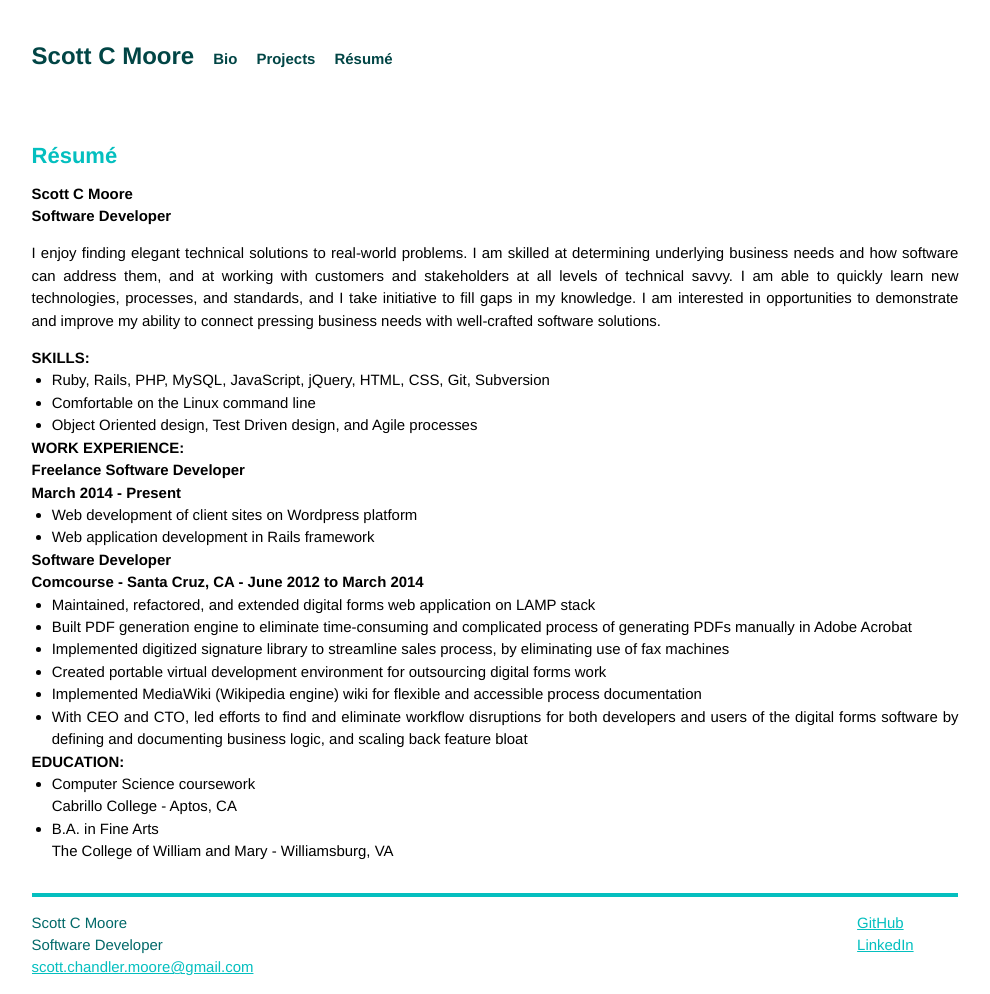
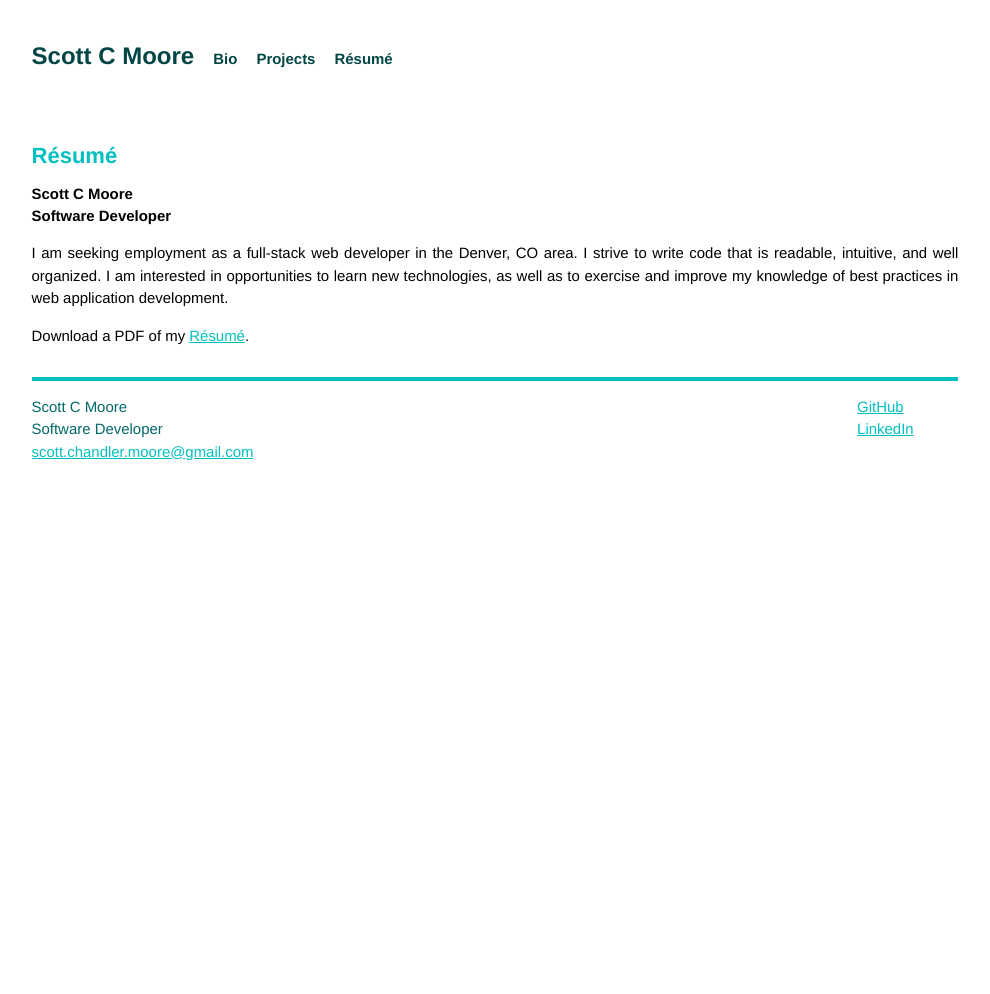
Before and after one commit to scottcmoore/scottcmoore.github.io, a Jekyll site: the page built from resume.html, in a window 1280 px wide. Shown: the whole page, without its empty margins (145-1135 px from the left). Built offline with Jekyll 4.4.1, drawn with Linux system fonts in a browser that asks for light colours; Markdown is read by kramdown in place of the engine named in the settings; after the commit the page ends 945 px from its top, so only the background shows below that.

Commit message:
Switch to PDF resume.

```diff
--- a/resume.html
+++ b/resume.html
@@ -3,54 +3,10 @@ layout: default
 title: R&eacute;sum&eacute; | Software Developer, Santa Cruz CA, Scott C Moore
 ---
 <h2>R&eacute;sum&eacute;</h2>
-<div class="post">
-	<section>
-		<h3>Scott C Moore</h3>
-		<h4>Software Developer</h4>
-		<p>
-			I enjoy finding elegant technical solutions to real-world problems. I am skilled at determining underlying business needs and how software can address them, and at working with customers and stakeholders at all levels of technical savvy. I am able to quickly learn new technologies, processes, and standards, and I take initiative to fill gaps in my knowledge. I am interested in opportunities to demonstrate and improve my ability to connect pressing business needs with well-crafted software solutions.
-		</p>
-	</section>
-	<section>
-		<h5>SKILLS:</h5>
-		<ul>
-			<li>Ruby, Rails, PHP, MySQL, JavaScript, jQuery, HTML, CSS, Git, Subversion</li>
-			<li>Comfortable on the Linux command line</li>
-			<li>Object Oriented design, Test Driven design, and Agile processes</li>
-		</ul>
-	</section>
-	<section>
-
-		<h5>WORK EXPERIENCE:</h5>
-		<div class="resume_job">
-			<h6>Freelance Software Developer</h6>
-			<h6>March 2014 - Present</h6>
-			<ul>
-				<li>Web development of client sites on Wordpress platform</li>
-				<li>Web application development in Rails framework</li>
-			</ul>
-		</div>
-		<div class="resume_job">
-			<h6>Software Developer</h6>
-			<h6>Comcourse - Santa Cruz, CA - June 2012 to March 2014</h6>
-			<ul>
-				<li>Maintained, refactored, and extended digital forms web application on LAMP stack</li>
-				<li>Built PDF generation engine to eliminate time-consuming and complicated process of generating PDFs manually in Adobe Acrobat</li>
-				<li>Implemented digitized signature library to streamline sales process, by eliminating use of fax machines</li>
-				<li>Created portable virtual development environment for outsourcing digital forms work</li>
-				<li>Implemented MediaWiki (Wikipedia engine) wiki for flexible and accessible process documentation</li>
-				<li>With CEO and CTO, led efforts to find and eliminate workflow disruptions for both developers and users of the digital forms software by defining and documenting business logic, and scaling back feature bloat</li>
-			</ul>
-		</div>
-	</section>
-	<section>
-
-		<h5>EDUCATION:</h5>
-		<ul>
-			<li>Computer Science coursework<br />
-				Cabrillo College - Aptos, CA</li>
-				<li>B.A. in Fine Arts<br />
-					The College of William and Mary - Williamsburg, VA</li>
-				</ul>
-			</div>
-		</section>
+<h3>Scott C Moore</h3>
+<h4>Software Developer</h4>
+<p>
+	I am seeking employment as a full-stack web developer in the Denver, CO area. I strive to write code that is readable, intuitive, and well organized. I am interested in opportunities to learn new technologies, as well as to exercise and improve my knowledge of best practices in web application development.
+</p>
+<p>
+	Download a PDF of my <a href="scott_moore_04_15.pdf">R&eacute;sum&eacute;</a>.</p>
```
Also changed, not shown: 1 other file.
